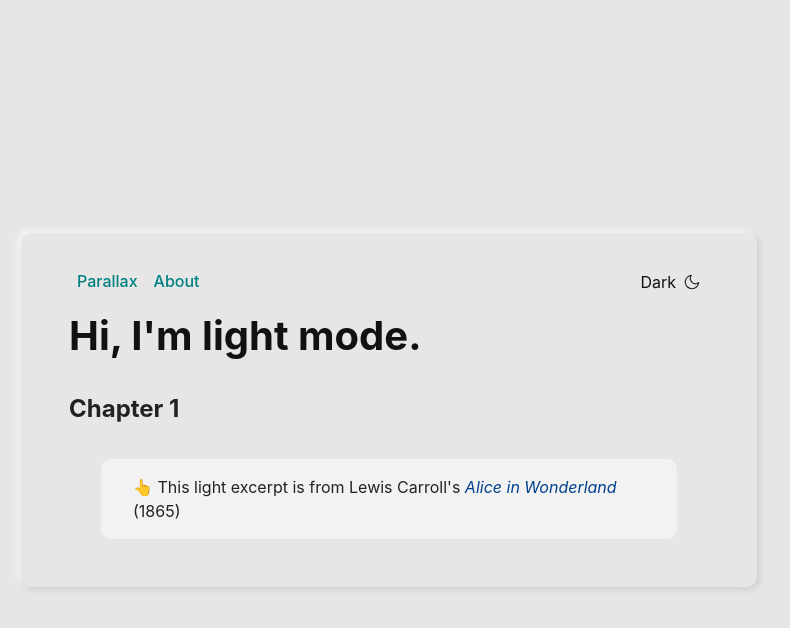
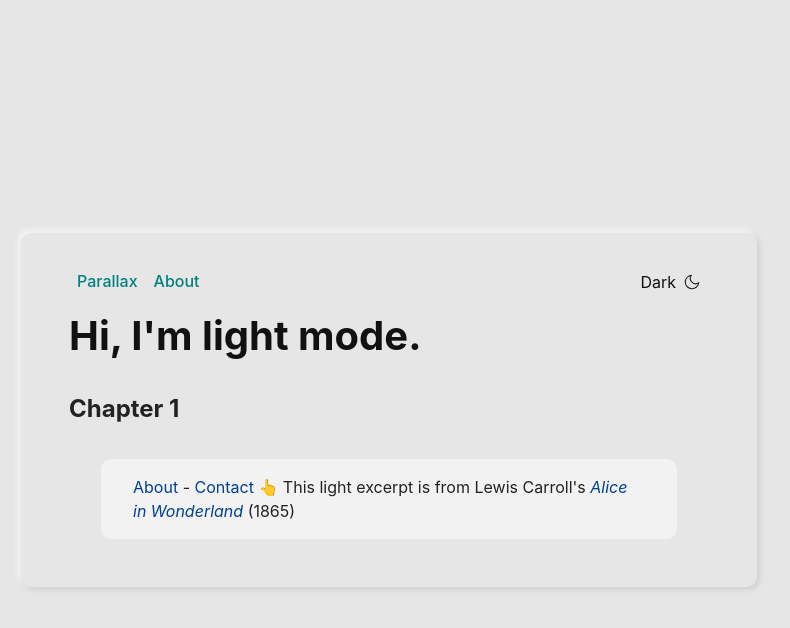
Before and after one commit to mohamadrido/time-parallax, a Jekyll site: the page built from about.html, in a window 1280 px wide. Shown: the top 628 px of the page, without its empty margins (251-1041 px from the left). Built offline with Jekyll 4.4.1, drawn with Linux system fonts in a browser that asks for light colours.

Commit message:
Update page.html

```diff
--- a/_layouts/page.html
+++ b/_layouts/page.html
@@ -62,7 +62,7 @@
           <h1>Hi, I'm light mode.</h1>
           <h2>Chapter 1</h2>
           <p class="color-mode__excerpt">
-            👆 This light excerpt is from Lewis Carroll's
+            {{ content }} 👆 This light excerpt is from Lewis Carroll's
             <a
               href="https://mohamadrido.github.io/parallax-jekyll-theme/contact"
               target="_blank"
@@ -75,7 +75,7 @@
           <h1>Hi, I'm dark mode.</h1>
           <h2>Chapter 1</h2>
           <p class="color-mode__excerpt">
-            👆 This <span class="color-mode__element2">dark</span> excerpt is
+            {{ content }} 👆 This <span class="color-mode__element2">dark</span> excerpt is
             from Mary Shelley&apos;s
             <a
               href="https://mohamadrido.github.io/parallax-jekyll-theme/about"
```
